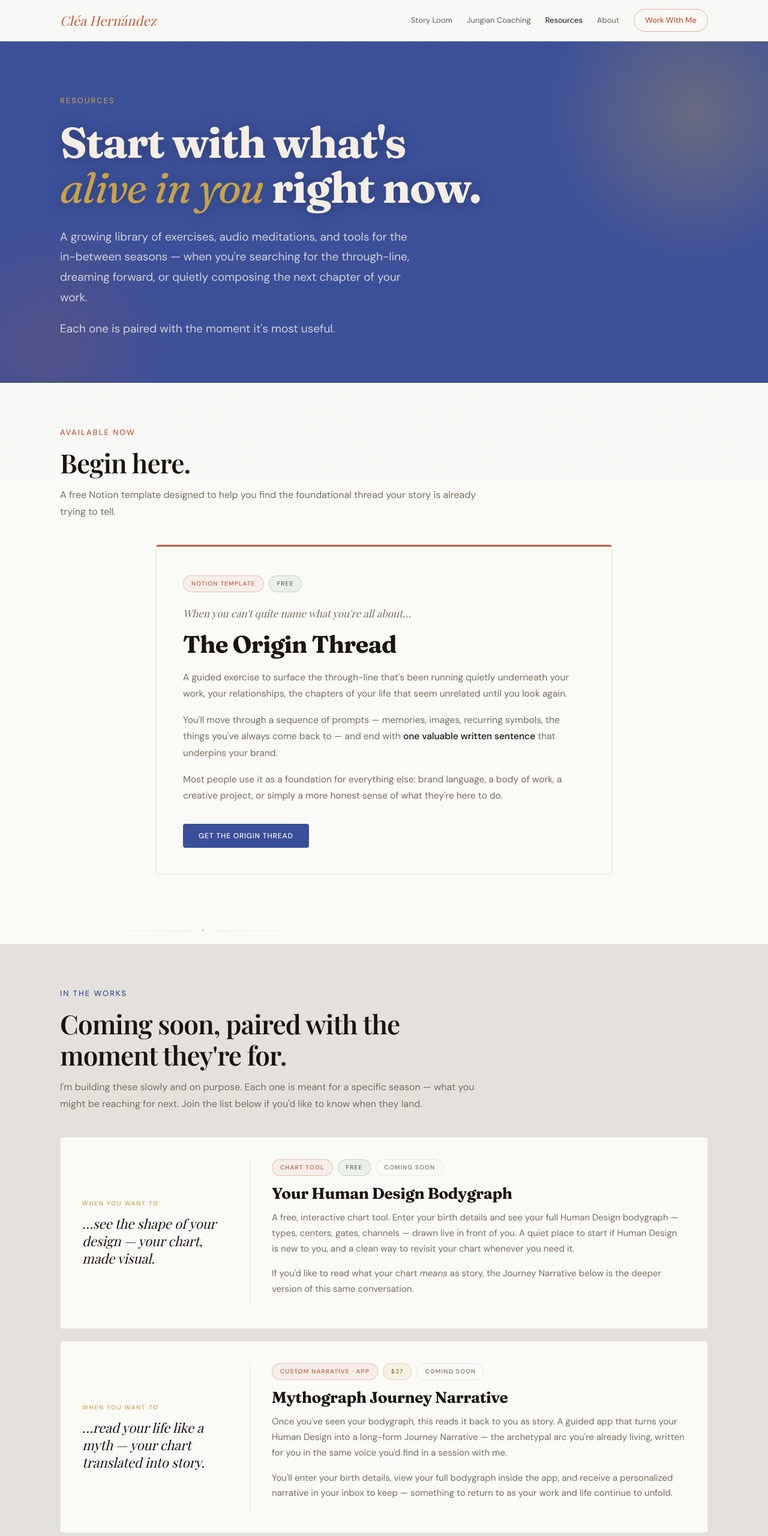
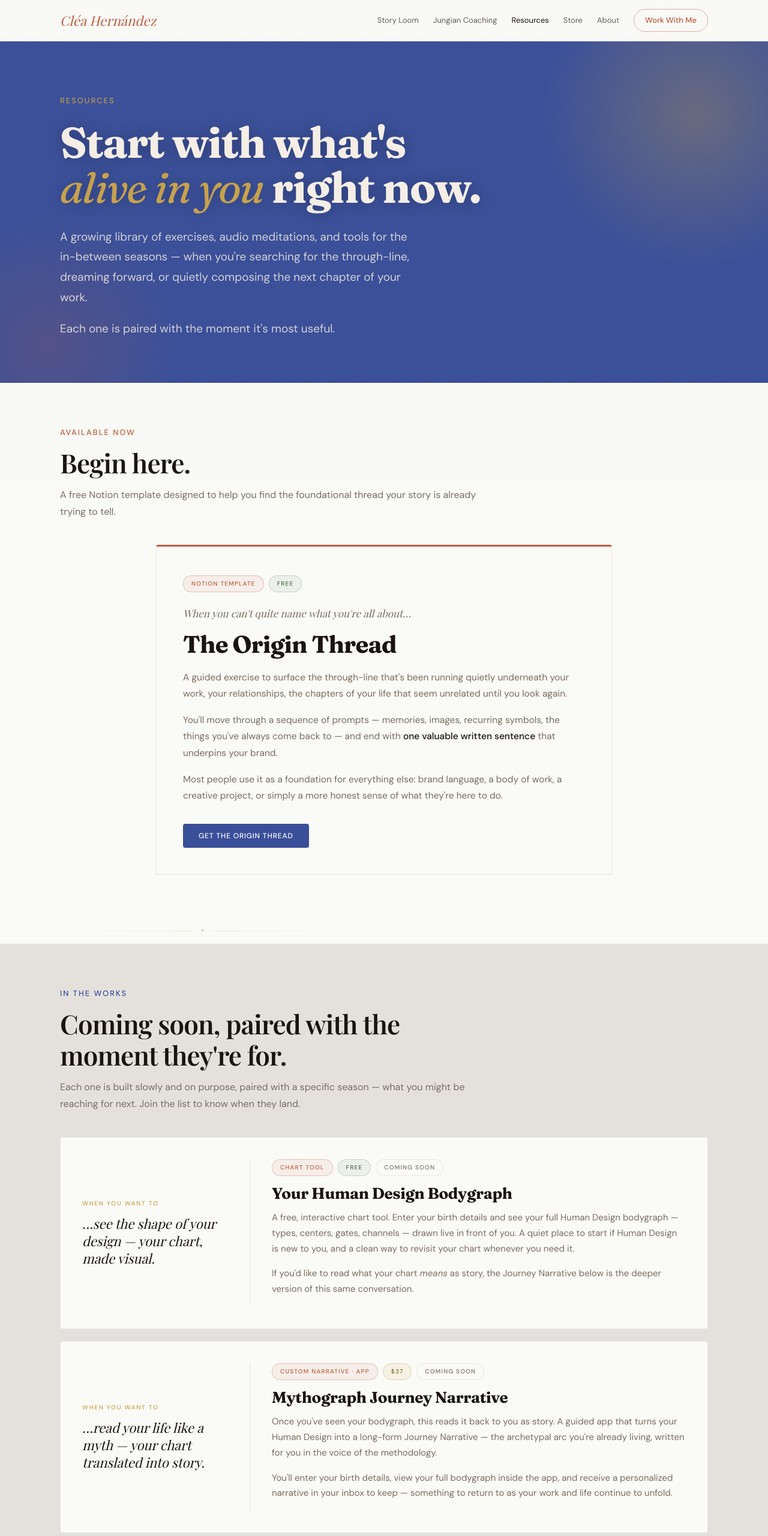
Before and after one commit to Mythograph/cleahernandez.com, a plain HTML site: page resources.html in a window 1280 px wide. Shown: the top 2560 px of the page at 60% size. Drawn offline with nearby package versions, Linux system fonts and the light colour scheme; a web font is replaced by a local one.

Commit message:
resources: add Store to nav, remove first-person voice
- Add Store link to desktop nav and mobile menu on resources.html
- Remove "in my voice / I'm building" phrases from product descriptions
- Convert first-person references to third-person throughout

Co-Authored-By: Claude Sonnet 4.6 <noreply@anthropic.com>

```diff
--- a/resources.html
+++ b/resources.html
@@ -464,6 +464,7 @@
         <a href="index.html">Story Loom</a>
         <a href="jungian-coaching.html">Jungian Coaching</a>
         <a href="resources.html" class="active">Resources</a>
+        <a href="store.html">Store</a>
         <a href="about.html">About</a>
         <a href="work-with-me.html" class="nav-cta">Work With Me</a>
       </div>
@@ -476,6 +477,7 @@
     <a href="index.html">Story Loom</a>
     <a href="jungian-coaching.html">Jungian Coaching</a>
     <a href="resources.html">Resources</a>
+    <a href="store.html">Store</a>
     <a href="about.html">About</a>
     <a href="work-with-me.html" class="mobile-cta">Work With Me</a>
   </nav>
@@ -548,7 +550,7 @@
         <div class="res-section-head fade-in">
           <span class="eyebrow eyebrow--indigo">In the works</span>
           <h2 class="section-h2">Coming soon, paired with the moment they're for.</h2>
-          <p>I'm building these slowly and on purpose. Each one is meant for a specific season — what you might be reaching for next. Join the list below if you'd like to know when they land.</p>
+          <p>Each one is built slowly and on purpose, paired with a specific season — what you might be reaching for next. Join the list to know when they land.</p>
         </div>
 
         <div class="works-grid">
@@ -589,7 +591,7 @@
               </div>
               <h3 class="work-h3">Mythograph Journey Narrative</h3>
               <p class="work-body">
-                Once you've seen your bodygraph, this reads it back to you as story. A guided app that turns your Human Design into a long-form Journey Narrative — the archetypal arc you're already living, written for you in the same voice you'd find in a session with me.
+                Once you've seen your bodygraph, this reads it back to you as story. A guided app that turns your Human Design into a long-form Journey Narrative — the archetypal arc you're already living, written for you in the voice of the methodology.
               </p>
               <p class="work-body">
                 You'll enter your birth details, view your full bodygraph inside the app, and receive a personalized narrative in your inbox to keep — something to return to as your work and life continue to unfold.
@@ -629,7 +631,7 @@
               </div>
               <h3 class="work-h3">Story Loom — the standalone course</h3>
               <p class="work-body">
-                The self-paced version of my 1:1 Story Loom container. The full narrative-and-brand methodology — archetypes, narrative architecture, voice, positioning — translated into something you can move through on your own time, with prompts and templates you can return to as your work grows.
+                The self-paced version of the Story Loom 1:1 container. The full narrative-and-brand methodology — archetypes, narrative architecture, voice, positioning — translated into something you can move through on your own time, with prompts and templates you can return to as your work grows.
               </p>
             </div>
           </article>
@@ -665,7 +667,7 @@
               </div>
               <h3 class="work-h3">A Field Book of Creative Exercises</h3>
               <p class="work-body">
-                A curated collection of the prompts, rituals, and somatic exercises I use most often in coaching — gathered into one quiet, illustrated companion. Built for solo practice, for journaling seasons, and for the kind of slow creative work that doesn't fit a content calendar.
+                A curated collection of the prompts, rituals, and somatic exercises drawn from Jungian coaching practice — gathered into one quiet, illustrated companion. Built for solo practice, for journaling seasons, and for the kind of slow creative work that doesn't fit a content calendar.
               </p>
             </div>
           </article>
```
